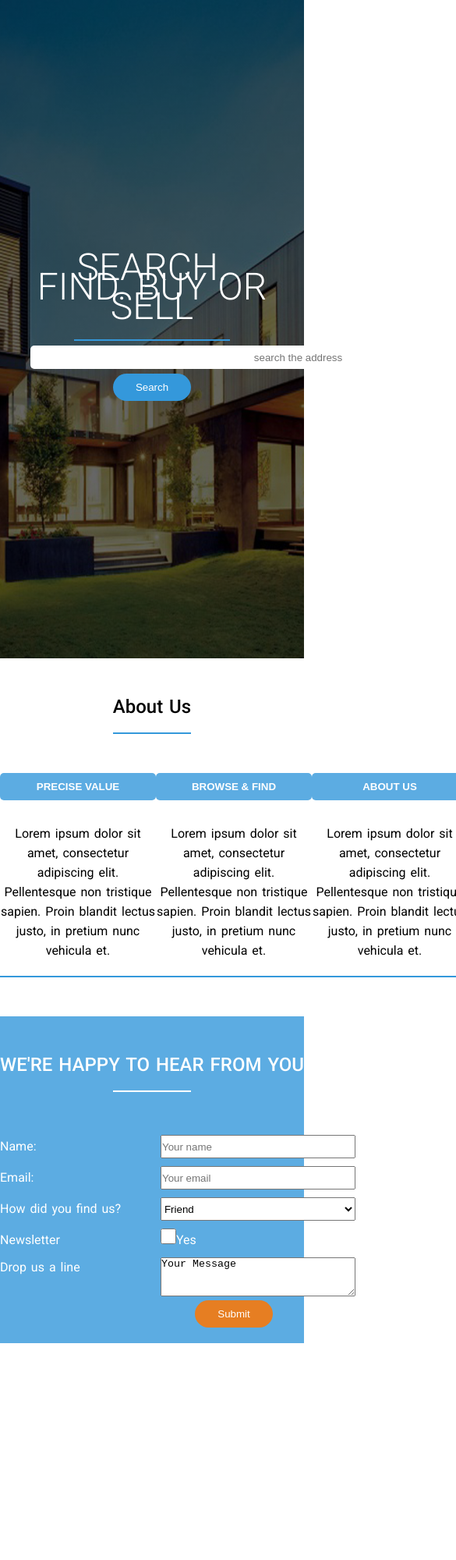
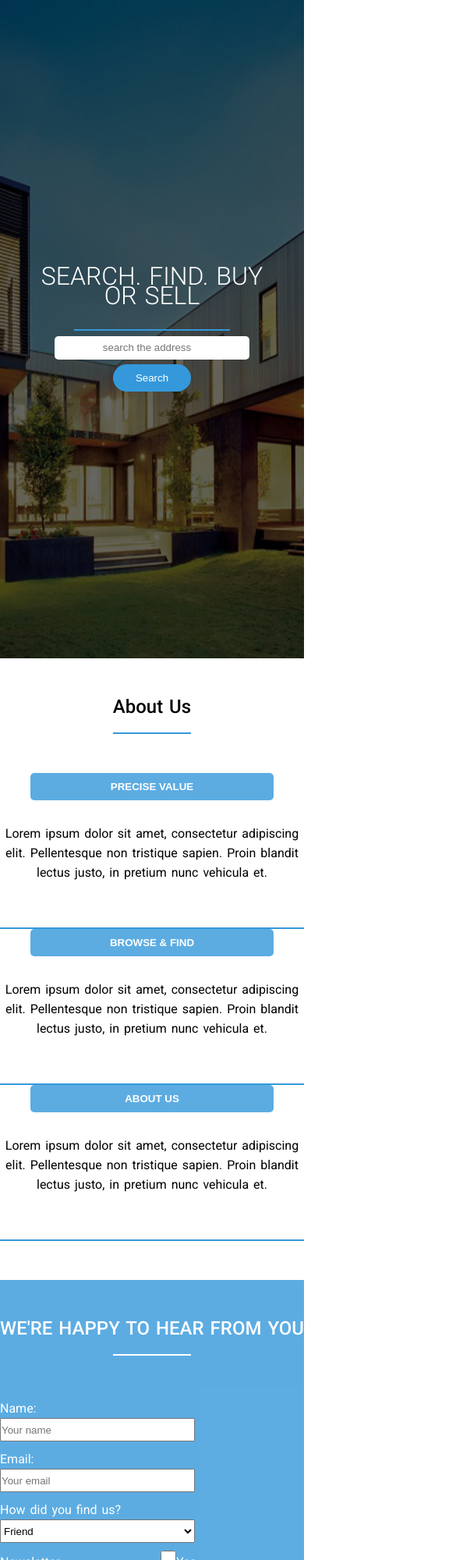
Before and after one commit to diggyboychib/First-Practice-Website, a plain HTML site: page index.html in a window 390 px wide. Shown: the top 2000 px of the page at 78% size, 585 px wide, since content can reach past the window. Before the commit the page ends 1722 px from the top, so only its background shows below. Drawn offline with Linux system fonts and the light colour scheme.

Commit message:
Add files via upload

```diff
--- a/index.html
+++ b/index.html
@@ -4,6 +4,7 @@
 
         <title>Practice</title>
         <meta charset="UTF-8">
+        <meta name="viewport" content="width=device-width, initial-scale=1.0">
         <link href="style.css" type="text/css" rel="stylesheet">
 
 
@@ -29,6 +30,7 @@
             <div class="description">
                 <button class="head-btn">ABOUT US</button>
                 <P>Lorem ipsum dolor sit amet, consectetur adipiscing elit. Pellentesque non tristique sapien. Proin blandit lectus justo, in pretium nunc vehicula et. </P>
+            </div>
             </div>
         </section>
         <section class="final">
--- a/style.css
+++ b/style.css
@@ -191,3 +191,37 @@ textarea{
     height: 20px;
     width: 20px;
 }
+
+@media (max-width:800px){
+    header{
+        display: flex;
+        flex-direction: column;
+    }
+    #search{
+        width: 400px;
+    }
+    h1{
+     font-size: 2rem;
+    }
+    .container{
+        display: flex;
+        flex-direction: column;
+
+    }
+    .head-btn{
+        width:80%
+    }
+    form{
+        margin: 0 auto;
+    }
+}
+
+@media (max-width:650px){
+    #search{
+        width: 250px;
+    }
+    form{
+        width: 100%;
+        margin: 0 auto;
+    }
+}
```
